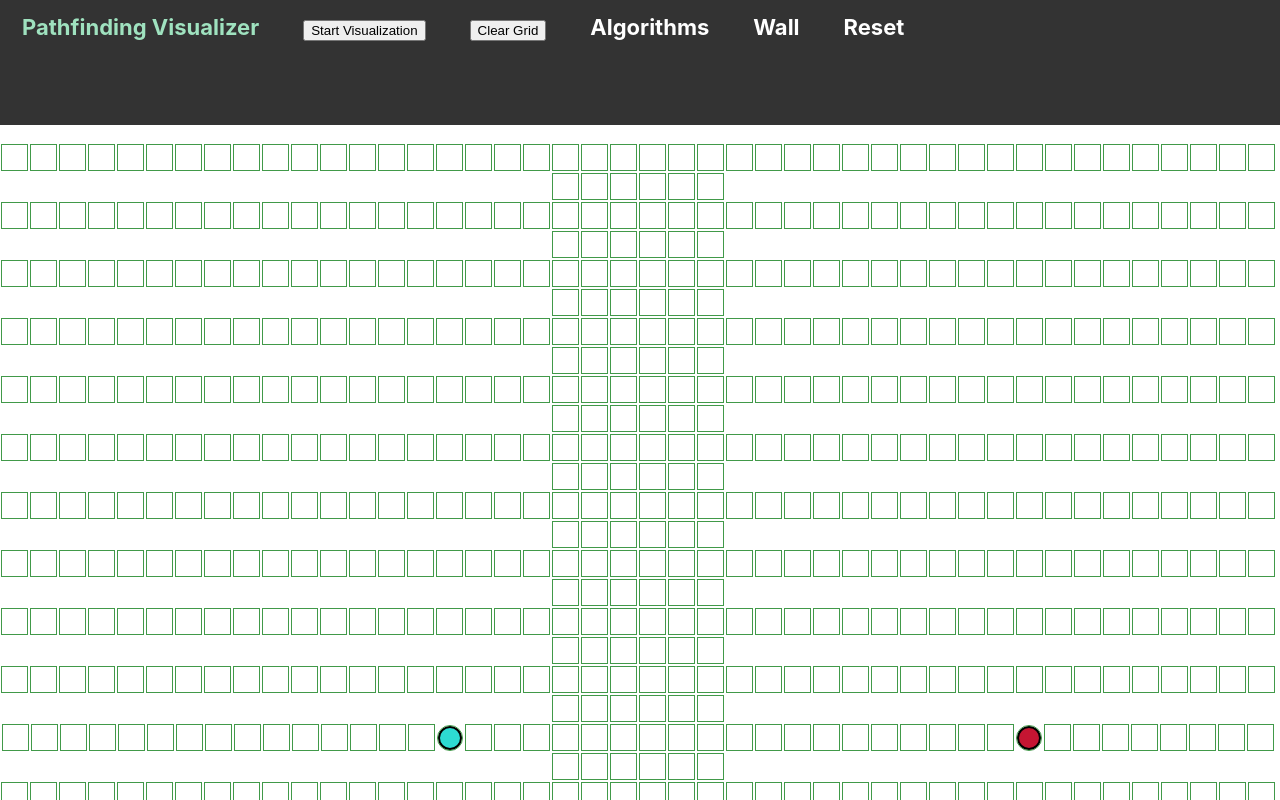
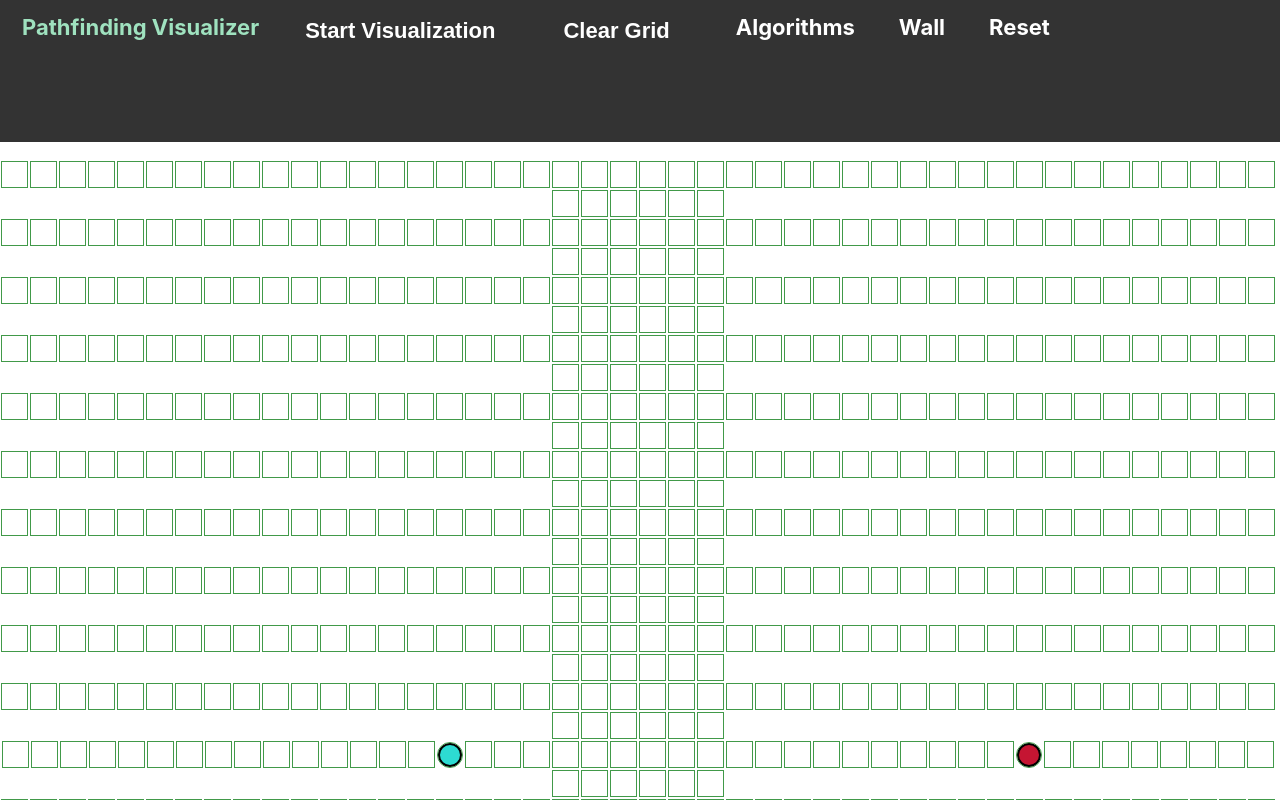
Before and after one commit to Shashankkafle/Pathfinding-Algorithm-Visualiser, a React (Create React App) app in the folder Minor_project/: page / in a window 1280 px wide. Shown: the top 800 px of the page. Built offline with nearby package versions, Linux system fonts and the light colour scheme.

Commit message:
navbar changes

```diff
--- a/Minor_project/src/Grid.jsx
+++ b/Minor_project/src/Grid.jsx
@@ -222,8 +222,8 @@ export default class Grid extends Component
       <>
       <div className="navBar">
         <a href="http://localhost:3000/">  <b> Pathfinding Visualizer </b></a>
-        <a>  <button onClick={()=>this.startVisualization()}> Start Visualization </button></a>
-        <a>  <button onClick={()=>this.clearGrid()}> Clear Grid </button></a>
+        <a>  <button onClick={()=>this.startVisualization()} className="newTools"> <b>Start Visualization </b> </button></a>
+        <a>  <button onClick={()=>this.clearGrid()} className="newTools"> <b>Clear Grid </b> </button></a>
 
         {/* <div className="dropDown">
           <a className="dropBtn"><b> Algorithms </b></a>
@@ -243,10 +243,10 @@ export default class Grid extends Component
 
 
           <select className="dropdown-algo" id="dropdown-algo" multiple>
-          <option onClick={()=>this.selectionfunction('dijsktras')} id='dijsktras'> Dijkstra's algorithm </option>
-          <option  onClick={()=>this.selectionfunction('astar')} id='astar'>  Astar algorithm  </option>
-          <option  onClick={()=>this.selectionfunction('bfs') }id='bfs'>  Bfs algorithm  </option>
-          <option  onClick={()=>this.selectionfunction('dfs')} id='dfs'>  Dfs algorithm   </option>
+          <option onClick={()=>this.selectionfunction('dijsktras')} id='dijsktras' className="algoBar"> Dijkstra's algorithm </option>
+          <option  onClick={()=>this.selectionfunction('astar')} id='astar' className="algoBar">  Astar algorithm  </option>
+          <option  onClick={()=>this.selectionfunction('bfs') }id='bfs' className="algoBar">  Bfs algorithm  </option>
+          <option  onClick={()=>this.selectionfunction('dfs')} id='dfs'className="algoBar" >  Dfs algorithm   </option>
           </select>
         </div>
 
--- a/Minor_project/src/grid.css
+++ b/Minor_project/src/grid.css
@@ -121,3 +121,43 @@
   display: block;
   cursor: hand;
 }
+.algoBar{
+  float: none;
+  color: black;
+  padding: 3px 5px;
+  text-decoration: none;
+  display: block;
+  text-align: left;
+  cursor: pointer;
+  font-size: 15px;
+}
+
+.algoBar:hover{
+  background-color:  rgb(94, 94, 116);
+   color: black;
+}
+
+
+
+
+
+
+
+.newTools
+{
+  margin-top: -10px;
+  color: white;
+  text-align: center;
+  padding: 14px 22px;
+  font-size: 22px;
+  border: none;
+  background-color: #333333;
+  margin-left: -20px;
+ cursor: pointer;
+}
+
+.newTools :hover
+{
+  background-color: #333;
+  color: rgb(159, 226 ,191);
+}
```
